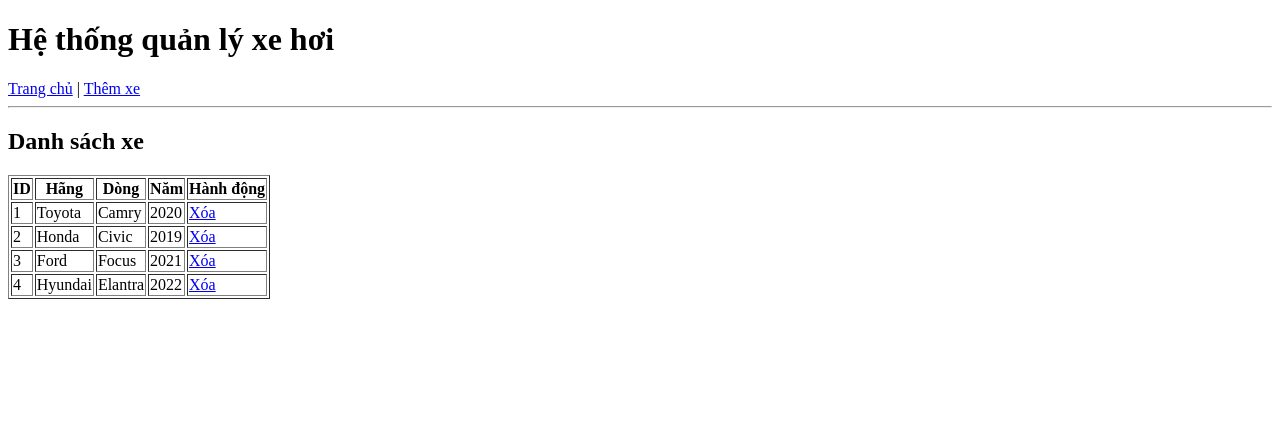
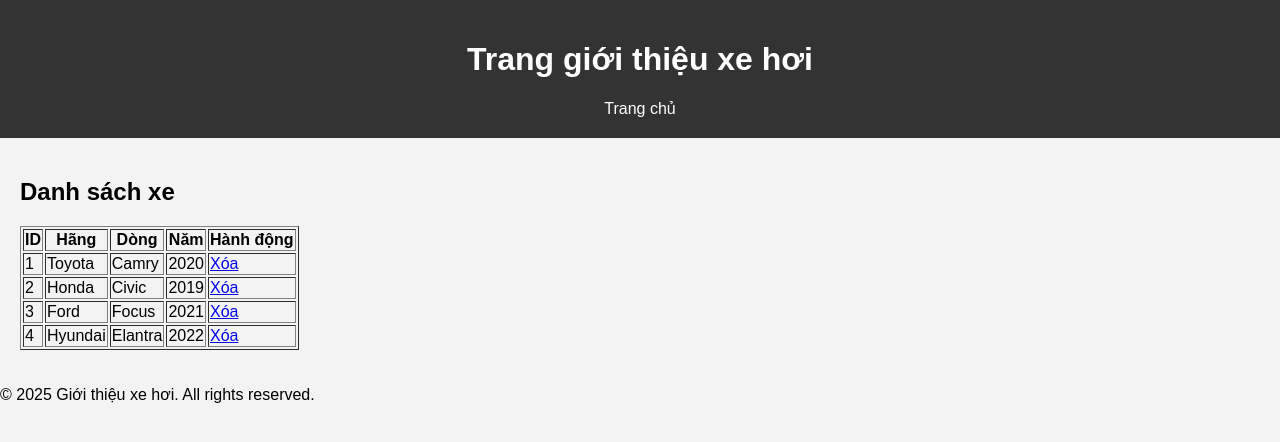
Before and after one commit to NguyenCoZy/web_flask, a Flask app: page / in a window 1280 px wide. Shown: the top 442 px of the page. Run offline with Flask 3, Linux system fonts and the light colour scheme.

Commit message:
Update base.html

```diff
--- a/templates/base.html
+++ b/templates/base.html
@@ -1,15 +1,22 @@
 <!DOCTYPE html>
-<html>
+<html lang="vi">
 <head>
-    <title>Quản lý xe hơi</title>
+    <meta charset="UTF-8">
+    <title>Giới thiệu xe hơi</title>
+    <link rel="stylesheet" href="{{ url_for('static', filename='style.css') }}">
 </head>
 <body>
-    <h1>Hệ thống quản lý xe hơi</h1>
-    <nav>
-        <a href="{{ url_for('index') }}">Trang chủ</a> |
-        <a href="{{ url_for('add_car') }}">Thêm xe</a>
-    </nav>
-    <hr>
-    {% block content %}{% endblock %}
+    <header>
+        <h1>Trang giới thiệu xe hơi</h1>
+        <nav>
+            <a href="{{ url_for('index') }}">Trang chủ</a>
+        </nav>
+    </header>
+    <main>
+        {% block content %}{% endblock %}
+    </main>
+    <footer>
+        <p>&copy; 2025 Giới thiệu xe hơi. All rights reserved.</p>
+    </footer>
 </body>
 </html>
```
